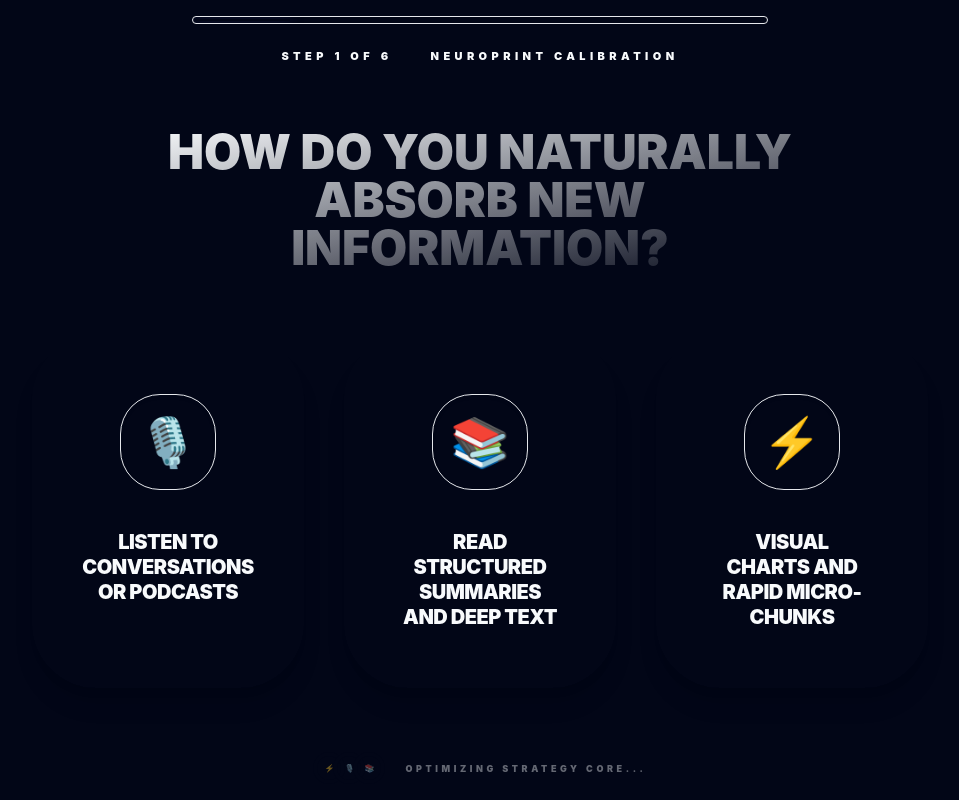
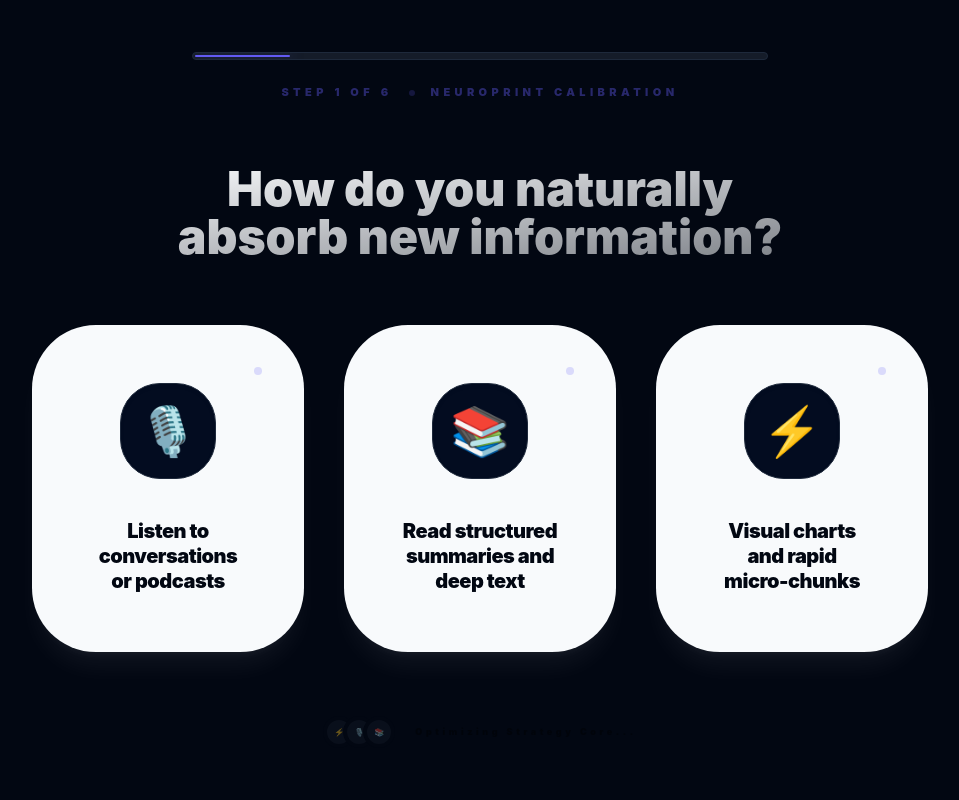
Before and after one commit to SoroushRF/Tuned, a Next.js app: page /onboarding in a window 1280 px wide. Shown: the whole page, without its empty margins (160-1119 px from the left). Built offline with nearby package versions, Linux system fonts and the light colour scheme.

Commit message:
Updated Landing Page

```diff
--- a/src/app/globals.css
+++ b/src/app/globals.css
@@ -4,49 +4,48 @@
 
 @layer base {
   :root {
-    --background: #ffffff;
-    --foreground: #020617;
-    --card: #ffffff;
-    --card-foreground: #020617;
-    --popover: #ffffff;
-    --popover-foreground: #020617;
-    --primary: #4f46e5;
-    --primary-foreground: #ffffff;
-    --secondary: #f8fafc;
-    --secondary-foreground: #0f172a;
-    --muted: #f1f5f9;
-    --muted-foreground: #64748b;
-    --accent: #f1f5f9;
-    --accent-foreground: #0f172a;
-    --destructive: #ef4444;
-    --destructive-foreground: #f8fafc;
-    --border: #e2e8f0;
-    --input: #e2e8f0;
-    --ring: #4f46e5;
+    --background: 0 0% 100%;
+    --foreground: 222.2 84% 4.9%;
+    --card: 0 0% 100%;
+    --card-foreground: 222.2 84% 4.9%;
+    --popover: 0 0% 100%;
+    --popover-foreground: 222.2 84% 4.9%;
+    --primary: 243.4 75.4% 58.6%;
+    --primary-foreground: 210 40% 98%;
+    --secondary: 210 40% 96.1%;
+    --secondary-foreground: 222.2 47.4% 11.2%;
+    --muted: 210 40% 96.1%;
+    --muted-foreground: 215.4 16.3% 46.9%;
+    --accent: 210 40% 96.1%;
+    --accent-foreground: 222.2 47.4% 11.2%;
+    --destructive: 0 84.2% 60.2%;
+    --destructive-foreground: 210 40% 98%;
+    --border: 214.3 31.8% 91.4%;
+    --input: 214.3 31.8% 91.4%;
+    --ring: 243.4 75.4% 58.6%;
     --radius: 2rem;
   }
 
   .dark {
-    --background: #020617;
-    --foreground: #f8fafc;
-    --card: #010409;
-    --card-foreground: #f8fafc;
-    --popover: #010409;
-    --popover-foreground: #f8fafc;
-    --primary: #6366f1;
-    --primary-foreground: #ffffff;
-    --secondary: #0f172a;
-    --secondary-foreground: #f8fafc;
-    --muted: #0f172a;
-    --muted-foreground: #94a3b8;
-    --accent: #0f172a;
-    --accent-foreground: #f8fafc;
-    --destructive: #7f1d1d;
-    --destructive-foreground: #f8fafc;
-    --border: #1e293b;
-    --input: #1e293b;
-    --ring: #6366f1;
-    --radius: 2rem;
+    --background: 222.2 84% 3.9%;
+    --foreground: 210 40% 98%;
+    --card: 222.2 84% 6.9%;
+    --card-foreground: 210 40% 98%;
+    --popover: 222.2 84% 3.9%;
+    --popover-foreground: 210 40% 98%;
+    --primary: 243.4 85% 65%;
+    --primary-foreground: 210 40% 98%;
+    --secondary: 217.2 32.6% 12%;
+    --secondary-foreground: 210 40% 98%;
+    --muted: 217.2 32.6% 17.5%;
+    --muted-foreground: 215 20.2% 65.1%;
+    --accent: 217.2 32.6% 17.5%;
+    --accent-foreground: 210 40% 98%;
+    --destructive: 0 62.8% 30.6%;
+    --destructive-foreground: 210 40% 98%;
+    --border: 217.2 32.6% 17.5%;
+    --input: 217.2 32.6% 17.5%;
+    --ring: 243.4 85% 65%;
   }
 }
 
--- a/src/app/layout.tsx
+++ b/src/app/layout.tsx
@@ -26,7 +26,7 @@ export default function RootLayout({
   children: React.ReactNode;
 }>) {
   return (
-    <html lang="en">
+    <html lang="en" className="dark" suppressHydrationWarning>
       <body
         className={`${geistSans.variable} ${geistMono.variable} antialiased`}
       >
--- a/src/app/onboarding/page.tsx
+++ b/src/app/onboarding/page.tsx
@@ -78,8 +78,8 @@ export default function OnboardingPage() {
            </div>
 
            <div className="space-y-4">
-              <h2 className="text-4xl font-black tracking-tightest uppercase leading-tight">Neural Syncing</h2>
-              <p className="text-muted-foreground font-bold tracking-widest text-[10px] uppercase opacity-40">CALIBRATING YOUR PROFILE</p>
+              <h2 className="text-4xl font-black tracking-tightest leading-tight">Neural Syncing</h2>
+              <p className="text-muted-foreground font-bold tracking-widest text-[10px] opacity-40">Calibrating your profile</p>
            </div>
 
            <div className="space-y-6">
@@ -89,7 +89,7 @@ export default function OnboardingPage() {
                    style={{ width: `${analysisProgress}%` }}
                  />
               </div>
-              <p className="text-sm font-black text-primary animate-pulse tracking-widest uppercase">
+              <p className="text-sm font-black text-primary animate-pulse tracking-widest">
                 {analysisSteps[analysisStep] || "Finalizing Sync..."}
               </p>
            </div>
@@ -102,7 +102,7 @@ export default function OnboardingPage() {
               ✨
            </div>
            <div className="space-y-2">
-              <h2 className="text-5xl font-black tracking-tightest uppercase">Profile Matrix Active</h2>
+              <h2 className="text-5xl font-black tracking-tightest">Profile Matrix Active</h2>
               <p className="text-xl font-bold text-muted-foreground opacity-60">Landing in Workspace...</p>
            </div>
         </div>
--- a/src/components/StudySurface/QuizCard.tsx
+++ b/src/components/StudySurface/QuizCard.tsx
@@ -88,12 +88,12 @@ export default function QuizCard({ questions }: QuizCardProps) {
               <button
                 key={i}
                 onClick={() => submitAnswer(i)}
-                className="group relative flex items-center gap-8 p-8 rounded-[3rem] bg-secondary/40 border border-transparent hover:border-primary hover:bg-primary/5 transition-all active:scale-[0.98] group/opt shadow-inner"
+                className="group relative flex items-center gap-8 p-8 rounded-[3rem] bg-card dark:bg-secondary/40 border border-border/80 hover:border-primary hover:bg-primary/5 transition-all active:scale-[0.98] group/opt shadow-inner"
               >
-                <div className="w-12 h-12 rounded-[1.25rem] bg-card border border-border flex items-center justify-center text-[11px] font-black text-muted-foreground group-hover/opt:bg-foreground group-hover/opt:text-background transition-all shadow-xl">
+                <div className="w-12 h-12 rounded-[1.25rem] bg-foreground text-background border border-border flex items-center justify-center text-[11px] font-black group-hover/opt:bg-primary group-hover/opt:text-primary-foreground transition-all shadow-xl">
                    {String.fromCharCode(65 + i)}
                 </div>
-                <span className="flex-1 font-bold text-xl text-foreground/60 group-hover/opt:text-foreground transition-all tracking-tight text-left">{option}</span>
+                <span className="flex-1 font-bold text-xl text-foreground dark:text-white group-hover/opt:text-primary dark:group-hover/opt:text-white transition-all tracking-tight text-left">{option}</span>
                 <div className="w-3 h-3 rounded-full bg-primary opacity-0 group-hover/opt:opacity-100 transition-opacity shadow-[0_0_10px_rgba(99,102,241,1)]" />
               </button>
             ))}
@@ -114,7 +114,7 @@ export default function QuizCard({ questions }: QuizCardProps) {
             <div className="flex items-center gap-5 mb-8">
                <span className="text-[11px] font-black text-amber-500 uppercase tracking-[0.5em]">Cognitive Angle 🧬</span>
             </div>
-            <p className="text-xl text-muted-foreground font-bold leading-relaxed tracking-tight opacity-80">{currentQuestion.explanation}</p>
+            <p className="text-xl text-foreground font-bold leading-relaxed tracking-tight">{currentQuestion.explanation}</p>
           </div>
 
           <button
--- a/src/components/Survey/NeuroPrintSurvey.tsx
+++ b/src/components/Survey/NeuroPrintSurvey.tsx
@@ -123,7 +123,7 @@ export default function NeuroPrintSurvey({ onComplete }: NeuroPrintSurveyProps)
 
         {/* Question Header */}
         <div className="text-center space-y-4">
-           <h2 className="text-4xl md:text-5xl font-black tracking-tightest leading-tight max-w-2xl bg-gradient-to-br from-foreground to-foreground/50 bg-clip-text text-transparent uppercase">
+           <h2 className="text-4xl md:text-5xl font-black tracking-tightest leading-tight max-w-2xl bg-gradient-to-br from-foreground to-foreground/50 bg-clip-text text-transparent">
              {questions[currentStep].text}
            </h2>
         </div>
@@ -134,14 +134,14 @@ export default function NeuroPrintSurvey({ onComplete }: NeuroPrintSurveyProps)
              <button
                key={i}
                onClick={() => handleSelect(option.value)}
-               className="group flex flex-col items-center text-center gap-10 p-14 rounded-[4rem] bg-secondary/50 border-2 border-transparent hover:border-primary hover:bg-card transition-all duration-500 hover:scale-[1.05] active:scale-95 shadow-xl shadow-foreground/5 relative overflow-hidden"
+               className="group flex flex-col items-center text-center gap-10 p-14 rounded-[4rem] bg-foreground dark:bg-card border-2 border-transparent hover:border-primary hover:bg-card transition-all duration-500 hover:scale-[1.05] active:scale-95 shadow-xl shadow-foreground/5 relative overflow-hidden"
              >
                 <div className="absolute inset-0 bg-primary/5 opacity-0 group-hover:opacity-100 transition-opacity pointer-events-none" />
                 <div className="w-24 h-24 rounded-[2.5rem] bg-card border border-border flex items-center justify-center text-5xl shadow-inner group-hover:rotate-12 transition-transform duration-500 relative z-10">
                    {option.icon}
                 </div>
                 <div className="space-y-4 relative z-10">
-                   <p className="text-xl font-black leading-tight tracking-tight uppercase group-hover:text-primary transition-colors">
+                   <p className="text-xl font-black leading-tight tracking-tight text-background dark:text-foreground group-hover:text-primary transition-colors">
                      {option.label}
                    </p>
                 </div>
@@ -159,7 +159,7 @@ export default function NeuroPrintSurvey({ onComplete }: NeuroPrintSurveyProps)
                 </div>
               ))}
            </div>
-           <span className="text-[9px] font-black uppercase tracking-[0.4em]">Optimizing Strategy Core...</span>
+           <span className="text-[9px] font-black tracking-[0.4em]">Optimizing Strategy Core...</span>
         </div>
       </div>
     </div>
--- a/src/lib/mock.ts
+++ b/src/lib/mock.ts
@@ -121,8 +121,8 @@ export const mockProcessedOutput: ProcessedOutput = {
  */
 export const initialAppState: AppState = {
   neuroPrint: mockNeuroPrint,
-  currentSession: mockProcessedOutput,
+  currentSession: undefined,
   isLoading: false,
-  streak: 5,
+  streak: 0,
   theme: 'dark'
 };
--- a/tailwind.config.ts
+++ b/tailwind.config.ts
@@ -9,8 +9,47 @@ const config: Config = {
   theme: {
     extend: {
       colors: {
-        background: "var(--background)",
-        foreground: "var(--foreground)",
+        background: "hsl(var(--background))",
+        foreground: "hsl(var(--foreground))",
+        card: {
+          DEFAULT: "hsl(var(--card))",
+          foreground: "hsl(var(--card-foreground))",
+        },
+        popover: {
+          DEFAULT: "hsl(var(--popover))",
+          foreground: "hsl(var(--popover-foreground))",
+        },
+        primary: {
+          DEFAULT: "hsl(var(--primary))",
+          foreground: "hsl(var(--primary-foreground))",
+        },
+        secondary: {
+          DEFAULT: "hsl(var(--secondary))",
+          foreground: "hsl(var(--secondary-foreground))",
+        },
+        muted: {
+          DEFAULT: "hsl(var(--muted))",
+          foreground: "hsl(var(--muted-foreground))",
+        },
+        accent: {
+          DEFAULT: "hsl(var(--accent))",
+          foreground: "hsl(var(--accent-foreground))",
+        },
+        destructive: {
+          DEFAULT: "hsl(var(--destructive))",
+          foreground: "hsl(var(--destructive-foreground))",
+        },
+        border: "hsl(var(--border))",
+        input: "hsl(var(--input))",
+        ring: "hsl(var(--ring))",
+      },
+      borderRadius: {
+        lg: `var(--radius)`,
+        md: `calc(var(--radius) - 2px)`,
+        sm: "calc(var(--radius) - 4px)",
+      },
+      fontWeight: {
+        black: "900",
       },
     },
   },
```
Also changed, not shown: src/app/page.tsx (+10 -61 lines), src/app/study/page.tsx (+13 -13 lines), src/components/StudySurface/SideBySidePanel.tsx (+6 -6 lines).
